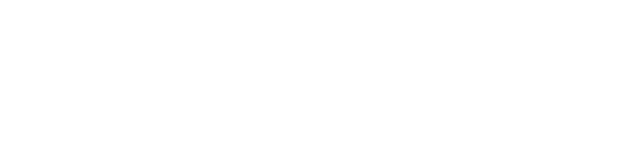
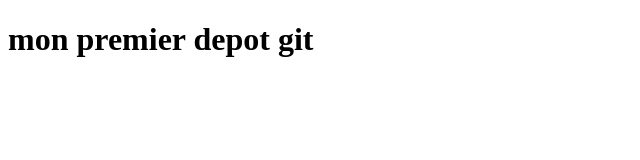
Before and after one commit to rayenghadhab911-spec/project-equipe, a plain HTML site: page index.html in a window 1280 px wide. Shown: the whole page, without its empty margins (0-640 px from the left). Drawn offline with Linux system fonts and the light colour scheme.

Commit message:
index.html modifié avec un message h1

```diff
--- a/index.html
+++ b/index.html
@@ -6,6 +6,6 @@
     <title>Document</title>
 </head>
 <body>
-
+    <h1>mon premier depot git</h1>
 </body>
 </html>
```
